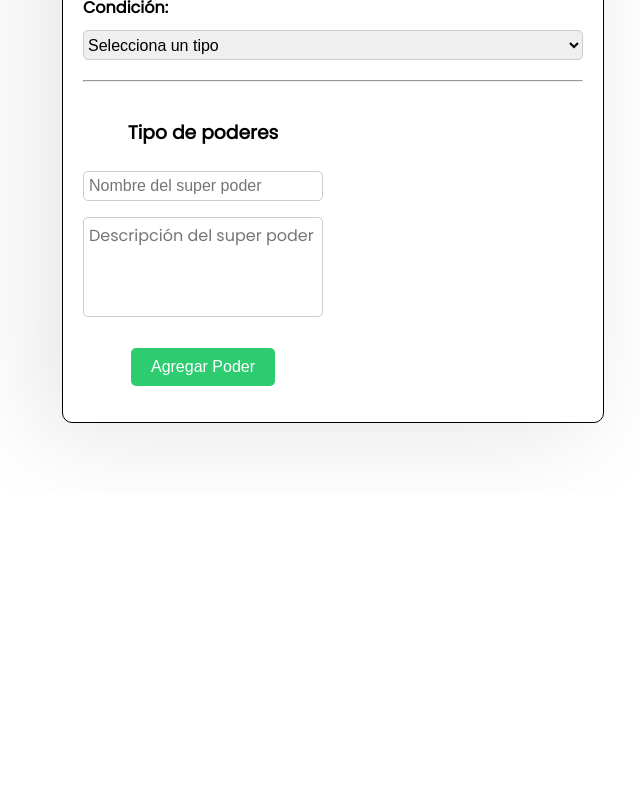
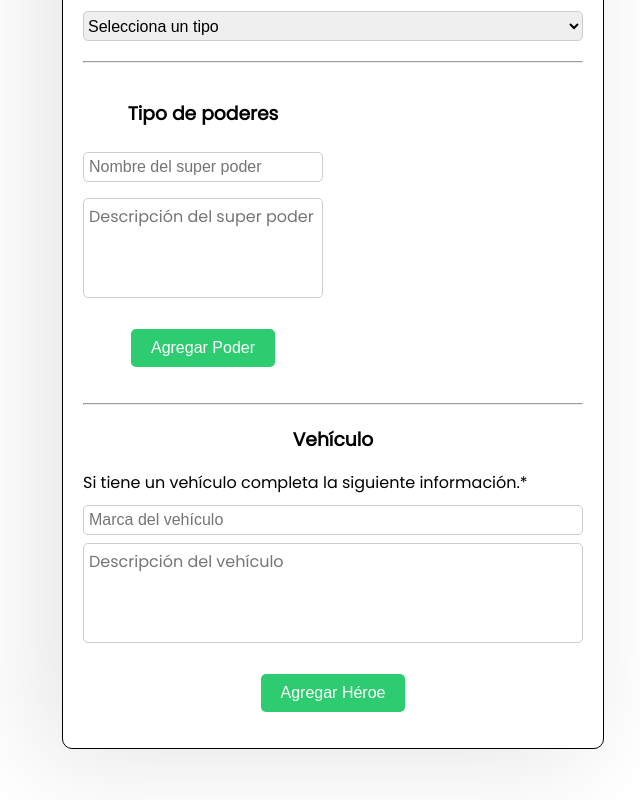
Before and after one commit to oscarortiz1/superheroes, a React (Create React App) app: page / in a window 1280 px wide. Shown: the part 402-1202 px from the top of the page, without its empty margins (307-947 px from the left). Before the commit the page ends 896 px from the top, so only its background shows below. Built offline with nearby package versions, Linux system fonts and the light colour scheme.

Commit message:
heroes add finish

```diff
--- a/src/containers/heroes-add.js
+++ b/src/containers/heroes-add.js
@@ -1,4 +1,4 @@
-import { useEffect, useState } from 'react'
+import { useState } from 'react'
 import styled from 'styled-components'
 import Input from '../components/input'
 import Select from '../components/select'
@@ -7,10 +7,15 @@ const HeroesAdd = () => {
   const [form, setForm] = useState({})
   const [listPower, setListPower] = useState([])
   const [indexEdit, setIndexEdit] = useState()
+  const [formPower, setFormPower] = useState({})
 
   const onHandleChange = (e) => {
     const { name, value } = e.target
     setForm({ ...form, [name]: value })
+  }
+  const onHandleChangePower = (e) => {
+    const { name, value } = e.target
+    setFormPower({ ...formPower, [name]: value })
   }
 
   const onHandleChangeEdit = (e) => {
@@ -26,8 +31,8 @@ const HeroesAdd = () => {
   }
 
   const addPowers = () => {
-    setListPower([...listPower, form])
-    setForm({ power: '', description: '' })
+    setListPower([...listPower, formPower])
+    setFormPower({ power: '', description: '' })
   }
 
   const deletePowers = (index) => {
@@ -36,9 +41,10 @@ const HeroesAdd = () => {
     setIndexEdit()
   }
 
-  useEffect(() => {
-    console.log(indexEdit)
-  }, [indexEdit])
+  const onSubmit = () => {
+    setForm({ ...form, powers: listPower })
+    console.log(form)
+  }
 
   return (
     <HeroesAddStyled>
@@ -46,11 +52,16 @@ const HeroesAdd = () => {
       <p>
         <strong>Nombre:</strong>
       </p>
-      <Input placeholder='Ingresa un nombre' maxLength={30}></Input>
+      <Input
+        placeholder='Ingresa un nombre'
+        maxLength={30}
+        name='name_hero'
+        onChange={(e) => onHandleChange(e)}
+      ></Input>
       <p>
         <strong>Clasificación:</strong>
       </p>
-      <Select>
+      <Select name='hero_type' onChange={(e) => onHandleChange(e)}>
         <option value=''>Selecciona un tipo</option>
         <option value='heroes'>Héroe</option>
         <option value='villain'>Villano</option>
@@ -58,13 +69,18 @@ const HeroesAdd = () => {
       <p>
         <strong>Ciudad de operaciones:</strong>
       </p>
-      <Input placeholder='Ingresa una ciudad' maxLength={20}></Input>
+      <Input
+        placeholder='Ingresa una ciudad'
+        maxLength={20}
+        name='city'
+        onChange={(e) => onHandleChange(e)}
+      ></Input>
       <p>
         <strong>Condición:</strong>
       </p>
-      <Select>
+      <Select name='hero_condition' onChange={(e) => onHandleChange(e)}>
         <option value=''>Selecciona un tipo</option>
-        <option value='free '>Libertad</option>
+        <option value='free'>Libertad</option>
         <option value='arrested'>Detenido</option>
         <option value='unknown'>Desconocido</option>
       </Select>
@@ -77,16 +93,16 @@ const HeroesAdd = () => {
             className='powerInput'
             maxLength={20}
             name='power'
-            value={form.power || ''}
-            onChange={(e) => onHandleChange(e)}
+            value={formPower.power || ''}
+            onChange={(e) => onHandleChangePower(e)}
           ></Input>
           <textarea
             placeholder='Descripción del super poder'
             className='powerInput'
             name='description'
             maxLength={80}
-            value={form.description || ''}
-            onChange={(e) => onHandleChange(e)}
+            value={formPower.description || ''}
+            onChange={(e) => onHandleChangePower(e)}
           ></textarea>
           <button className='buttonAdd' onClick={() => addPowers()}>
             Agregar Poder
@@ -145,6 +161,25 @@ const HeroesAdd = () => {
           ))}
         </div>
       </div>
+      <hr />
+      <h3>Vehículo</h3>
+      <p>Si tiene un vehículo completa la siguiente información.*</p>
+      <Input
+        placeholder='Marca del vehículo'
+        maxLength={30}
+        name='brand_car'
+        onChange={(e) => onHandleChange(e)}
+      ></Input>
+      <textarea
+        placeholder='Descripción del vehículo'
+        className='powerInput'
+        name='description_vehicle'
+        maxLength={80}
+        onChange={(e) => onHandleChange(e)}
+      ></textarea>
+      <button className='buttonAdd' onClick={() => onSubmit()}>
+        Agregar Héroe
+      </button>
     </HeroesAddStyled>
   )
 }
--- a/src/views/home.js
+++ b/src/views/home.js
@@ -14,8 +14,7 @@ const HomeStyled = styled.div`
   flex-direction: column;
   align-items: center;
   justify-content: center;
-  height: 100vh;
-  margin: 3rem auto;
+  margin: 2rem auto;
 `
 
 export default Home
```
